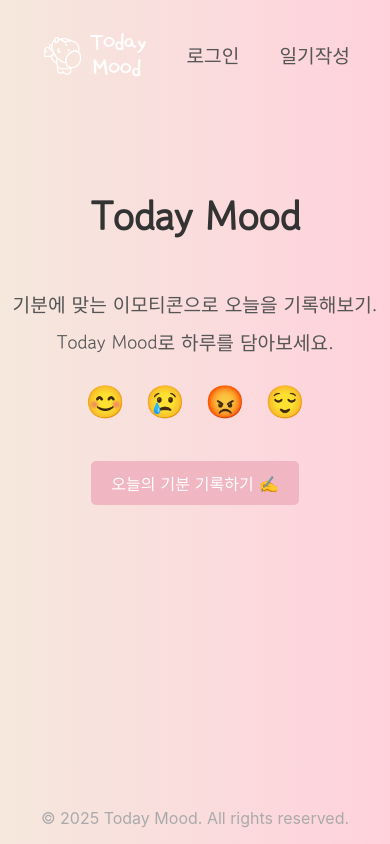
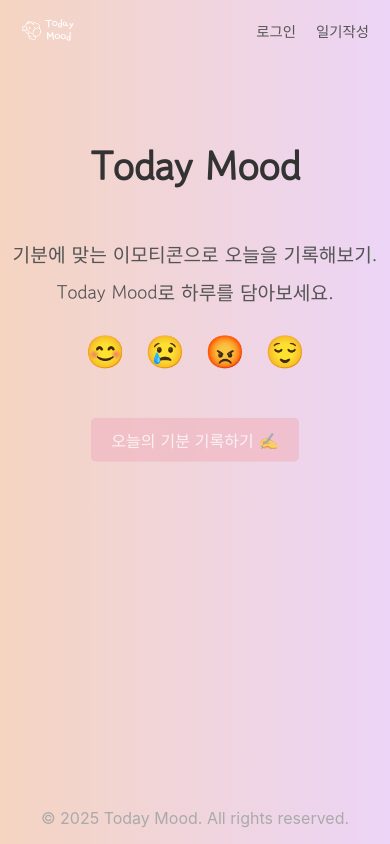
Before and after one commit to cj2174/MyMood, a React (Create React App) app: page / in a window 390 px wide. Built offline with nearby package versions, Linux system fonts and the light colour scheme; a web font is replaced by a local one.

Commit message:
feat : 로그인 화면 구성 및 header 반응형

```diff
--- a/src/App.js
+++ b/src/App.js
@@ -1,7 +1,5 @@
 import React from "react";
 import { BrowserRouter as Router, Routes, Route } from "react-router-dom";
-import Header from "./components/Header";
-import Footer from "./components/Footer";
 import Home from "./pages/Home";
 import Login from "./pages/Login";
 import WriteDiary from "./pages/WriteDiary";
--- a/src/components/Header.js
+++ b/src/components/Header.js
@@ -6,11 +6,11 @@ import logo from "../assets/logo.png";
 const Header = () => {
   return (
     <header className="header">
-       <Link to="/" className="header-logo">
+      <Link to="/" className="header-logo">
         <img src={logo} alt="Today Mood Logo" className="logo-image" />
       </Link>
       <nav className="header-nav">
-        <Link to="/" className="header-link">
+        <Link to="/login" className="header-link">
           로그인
         </Link>
         <Link to="/" className="header-link">
--- a/src/pages/Home.js
+++ b/src/pages/Home.js
@@ -15,34 +15,10 @@ const Home = () => {
           Today Mood로 하루를 담아보세요.
         </p>
         <div className="mood-icons">
-          <span
-            onClick={() => {
-              window.location.href = "/";
-            }}
-          >
-            😊
-          </span>
-          <span
-            onClick={() => {
-              window.location.href = "/";
-            }}
-          >
-            😢
-          </span>
-          <span
-            onClick={() => {
-              window.location.href = "/";
-            }}
-          >
-            😡
-          </span>
-          <span
-            onClick={() => {
-              window.location.href = "/";
-            }}
-          >
-            😌
-          </span>
+          <span>😊</span>
+          <span>😢</span>
+          <span>😡</span>
+          <span>😌</span>
         </div>
         <button
           className="start-button"
--- a/src/pages/Login.js
+++ b/src/pages/Login.js
@@ -0,0 +1,36 @@
+import React from "react";
+import Header from "../components/Header";
+import Footer from "../components/Footer";
+import "../styles/login.css";
+
+const Login = () => {
+  return (
+    <div className="login-container">
+      <Header />
+      <main className="login-main">
+        <h2 className="login-title">로그인</h2>
+        <form className="login-form">
+          <input
+            type="text"
+            className="login-input"
+            placeholder="아이디"
+          ></input>
+          <input
+            type="password"
+            className="login-input"
+            placeholder="비밀번호"
+          ></input>
+          <button type="submit" className="login-button">
+            로그인
+          </button>
+        </form>
+        <p className="login-signup">
+          계정이 없으신가요? <a href="/"> 회원가입</a>
+        </p>
+      </main>
+      <Footer />
+    </div>
+  );
+};
+
+export default Login;
--- a/src/styles/header.css
+++ b/src/styles/header.css
@@ -35,3 +35,22 @@
 .header-link:hover {
   color: #000000;
 }
+
+@media (max-width: 480px) {
+  .header {
+    padding: 10px 15px; /* 패딩 더 축소 */
+  }
+
+  .logo-image {
+    height: 40px; /* 로고 더 축소 */
+  }
+
+  .header-nav {
+    gap: 8px; /* 네비게이션 간격 줄이기 */
+  }
+
+  .header-link {
+    font-size: 0.9rem; /* 글씨 더 축소 */
+    padding: 2px 6px;
+  }
+}
--- a/src/styles/home.css
+++ b/src/styles/home.css
@@ -1,9 +1,11 @@
 @keyframes fadeIn {
   0% {
     opacity: 0;
+    transform: translateY(20px);
   }
   100% {
     opacity: 1;
+    transform: translateY(0);
   }
 }
 
@@ -12,7 +14,7 @@
   flex-direction: column;
   align-items: center;
   min-height: 100vh;
-  background: linear-gradient(to right, #f5e8dd, #ffd1dc);
+  background: linear-gradient(to right, #f5d4c1, #ecd5f7);
 }
 
 .home-main {
@@ -26,7 +28,8 @@
   color: #333;
   margin-bottom: 20px;
   font-family: "Gowun Dodum", serif;
-  animation: fadeIn 1s ease-out;
+  animation: fadeIn 1s ease-out forwards;
+  animation-delay: 0.5s;
 }
 
 .home-description {
@@ -35,6 +38,9 @@
   line-height: 2;
   color: #555;
   font-family: "Gowun Dodum", serif;
+  opacity: 0;
+  animation: fadeIn 1s ease-out forwards;
+  animation-delay: 1.5s;
 }
 
 .mood-icons {
@@ -46,8 +52,24 @@
   cursor: pointer;
   margin: 0 10px;
   opacity: 0;
-  animation: fadeIn 3s ease-out forwards;
+  animation: fadeIn 1s ease-out forwards;
   transition: transform 0.2s ease-in-out;
+}
+
+.mood-icons span:nth-child(1) {
+  animation-delay: 2.5s; /* 첫 번째 아이콘은 2.5초 후 나타남 */
+}
+
+.mood-icons span:nth-child(2) {
+  animation-delay: 3s; /* 두 번째 아이콘은 3초 후 나타남 */
+}
+
+.mood-icons span:nth-child(3) {
+  animation-delay: 3.5s; /* 세 번째 아이콘은 3.5초 후 나타남 */
+}
+
+.mood-icons span:nth-child(4) {
+  animation-delay: 4s; /* 네 번째 아이콘은 4초 후 나타남 */
 }
 
 .mood-icons span:hover {
@@ -64,6 +86,9 @@
   border: none;
   border-radius: 5px;
   cursor: pointer;
+  opacity: 0;
+  animation: fadeIn 1s ease-out forwards;
+  animation-delay: 5s;
   transition: background-color 0.3s;
 }
 
--- /dev/null
+++ b/src/styles/login.css
@@ -0,0 +1,86 @@
+@keyframes fadeIn {
+  0% {
+    opacity: 0;
+    transform: translateY(20px);
+  }
+  100% {
+    opacity: 1;
+    transform: translateY(0);
+  }
+}
+
+.login-container {
+  display: flex;
+  flex-direction: column;
+  align-items: center;
+  min-height: 100vh;
+  font-family: "Gowun Dodum", serif;
+  background: linear-gradient(to right, #f5d4c1, #ecd5f7);
+}
+
+.login-main {
+  display: flex;
+  flex-direction: column;
+  align-items: center;
+  justify-content: center;
+  flex: 1;
+  text-align: center;
+}
+
+.login-title {
+  font-size: 2rem;
+  color: #3a3a3a;
+  margin-bottom: 30px;
+  animation: fadeIn 1s ease-out;
+}
+
+.login-form {
+  display: flex;
+  flex-direction: column;
+  align-items: center;
+  gap: 20px;
+  width: 100%;
+  max-width: 400px;
+}
+
+.login-input {
+  width: 100%;
+  padding: 12px 15px;
+  font-size: 1rem;
+  border: 1px solid #ddd;
+  border-radius: 5px;
+  box-shadow: 0 2px 4px rgba(0, 0, 0, 0.1);
+}
+
+.login-button {
+  width: 100%;
+  padding: 12px 15px;
+  font-size: 1rem;
+  font-weight: bold;
+  background-color: #f0b6c2;
+  color: white;
+  border: none;
+  border-radius: 5px;
+  cursor: pointer;
+  transition: background-color 0.3s;
+}
+
+.login-button:hover {
+  background-color: #ef97a8;
+}
+
+.login-signup {
+  margin-top: 20px;
+  font-size: 0.9rem;
+  color: #666;
+}
+
+.login-signup a {
+  color: #f0b6c2;
+  text-decoration: none;
+  font-weight: bold;
+}
+
+.login-signup a:hover {
+  text-decoration: underline;
+}
```
